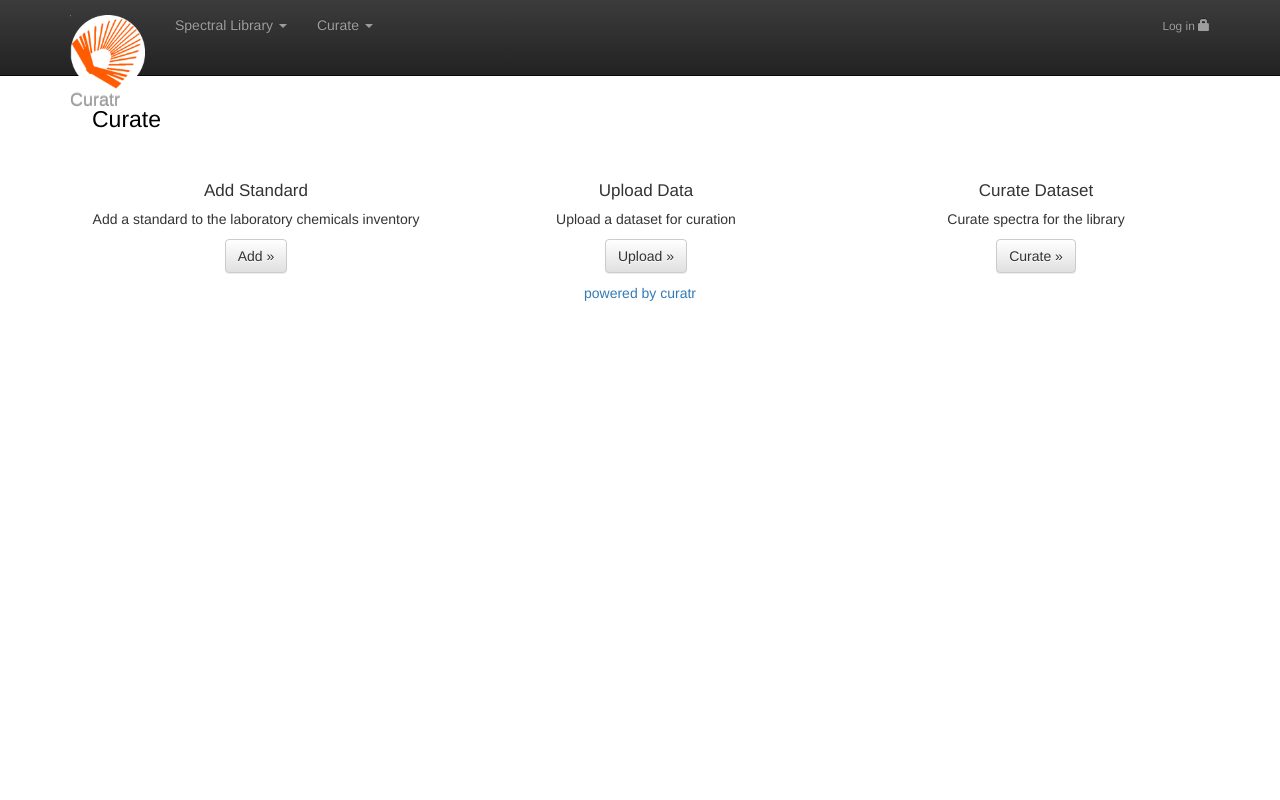
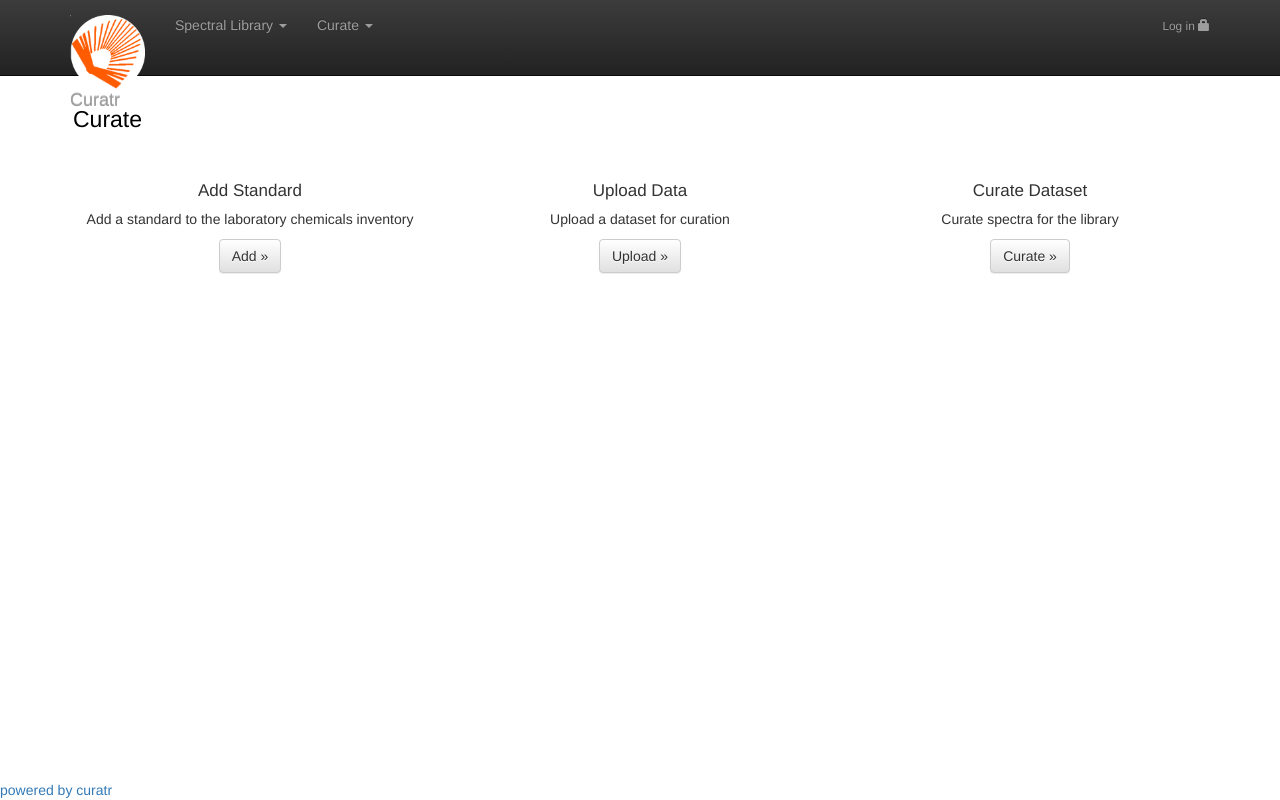
Before and after one commit to alexandrovteam/curatr, a Django app: page /curate/ in a window 1280 px wide. Run offline with Django 3.2, Linux system fonts and the light colour scheme; parts of the project's set-up code (start-up, migrations or seed data) failed here and were passed over; some libraries are stand-ins or nearby versions.

Commit message:
more css hacking to get footer to stay down

```diff
--- a/mcf_standard_browser/standards_review/static/css/standards_review.css
+++ b/mcf_standard_browser/standards_review/static/css/standards_review.css
@@ -159,10 +159,24 @@ h3 {
 text-align: center;
 }
 
-#footer .push {
-	left: 0;
-    bottom: 0;
-    position: fixed;
-    width: 100%;
-
+html,
+body {
+   margin:0;
+   padding:0;
+   height:100%;
 }
+#wrapper {
+   min-height:100%;
+   position:relative;
+   overflow:hidden;
+}
+#body {
+   padding:10px;
+   padding-bottom:60px;   /* Height of the footer */
+}
+#footer {
+   position:absolute;
+   bottom:0;
+   width:100%;
+   height:20px;   /* Height of the footer */
+}
--- a/mcf_standard_browser/standards_review/templates/mcf_standards_browse/base.html
+++ b/mcf_standard_browser/standards_review/templates/mcf_standards_browse/base.html
@@ -32,7 +32,17 @@
     </head>
 
     <body>
+        <!-- JavaScript -->
+        <script>window.jQuery || document.write('<script src="https://ajax.googleapis.com/ajax/libs/jquery/1.11.3/jquery.min.js"><\/script>')</script>
+        <script src="{% static 'js/bootstrap.min.js'  %}"></script>
+        {% block script %}
+        {% endblock %}
+        {% block extrajs %}
+        {% endblock %}
+        <!-- HTML -->
+
         <div id="wrapper">
+            <div class="container">
                 <nav class="navbar navbar-inverse navbar-fixed-top">
                   <div class="container">
                     <div class="navbar-header" style="height:75px">
@@ -79,26 +89,17 @@
                     </div> <!--/.navbar-collapse -->
                   </div> <!-- /container -->
                 </nav>
-
+            </div>
+            <div class="body">
                 <div class="center">
                     {% block content %}
                     {% endblock %}
+                </div>
+            </div>
             <div id="footer">
-                    <p> <a href="https://github.com/andy-d-palmer/curatr" > powered by curatr </a> </p>
+                <p> <a href="{% url 'about-curatr' %}" > powered by curatr </a> </p>
             </div>
         </div>
 
-
-        </div>
-    <!-- JavaScript -->
-    <!-- Placed at the end of the document so the pages load faster -->
-    <script>window.jQuery || document.write('<script src="https://ajax.googleapis.com/ajax/libs/jquery/1.11.3/jquery.min.js"><\/script>')</script>
-    <script src="{% static 'js/bootstrap.min.js'  %}"></script>
-    {% block script %}
-    {% endblock %}
-    {% block extrajs %}
-    {% endblock %}
-
-
     </body>
 </html>
```
Lines whose indentation alone changed are shown as unchanged.
